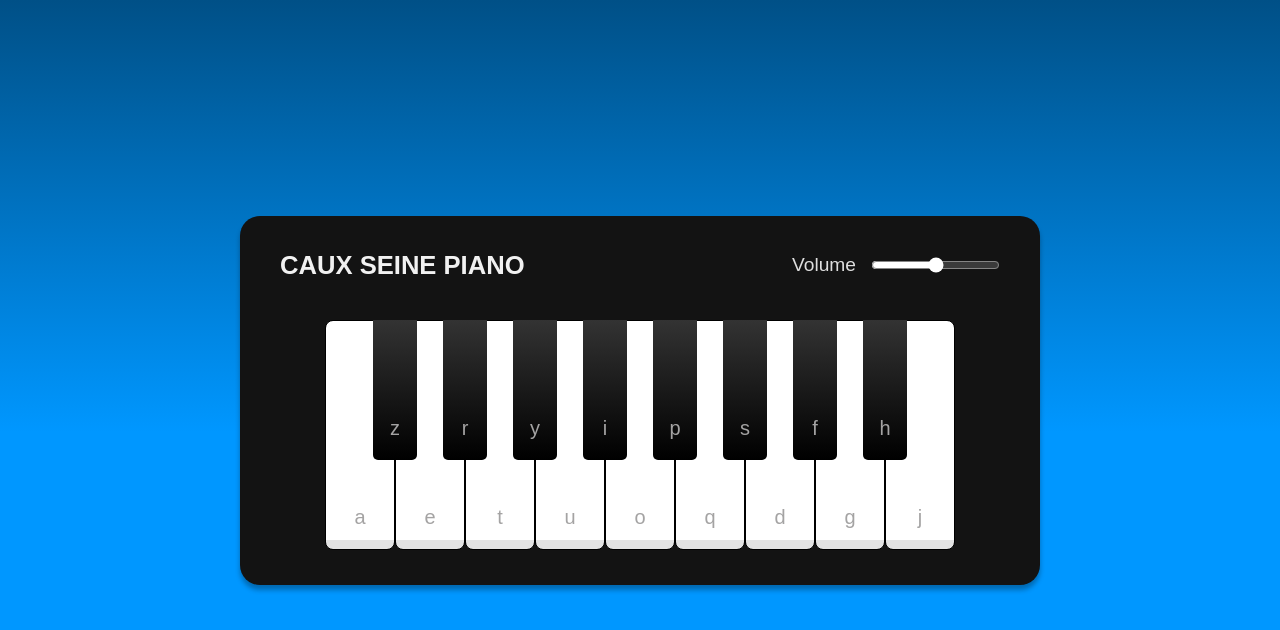
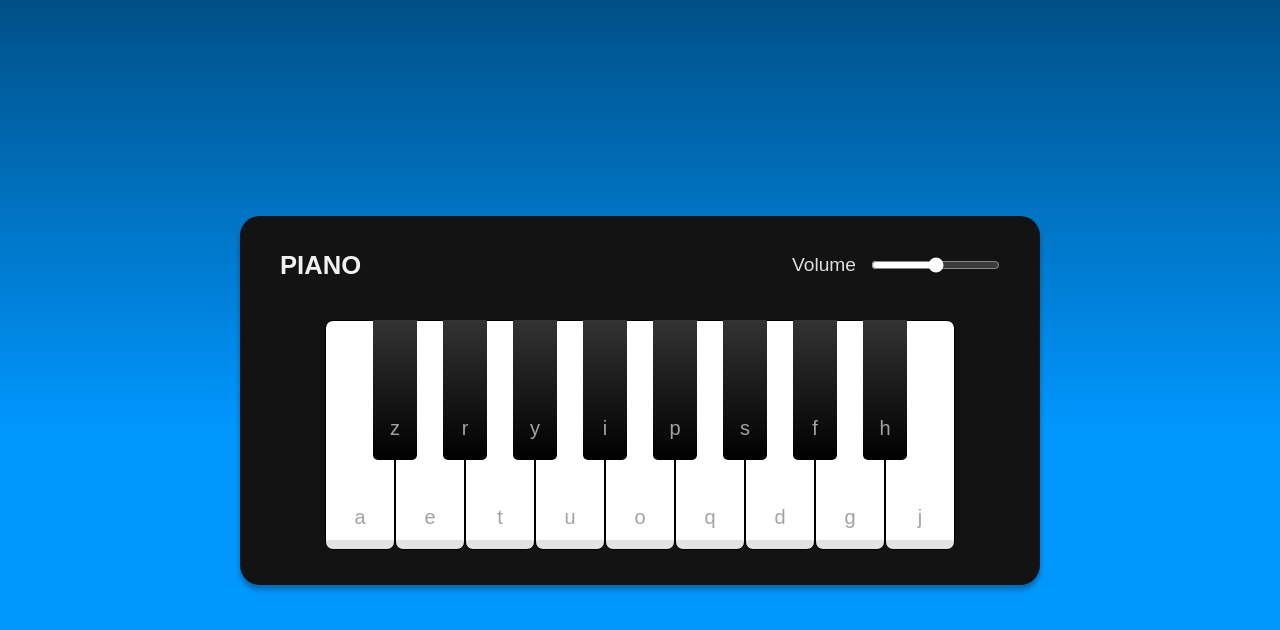
Before and after one commit to AllanDHS/clavier, a plain HTML site: page index.html in a window 1280 px wide. Drawn offline with Linux system fonts and the light colour scheme.

Commit message:
ChangementNom

```diff
--- a/index.html
+++ b/index.html
@@ -12,7 +12,7 @@
 
   <div class="container">
     <header>
-      <h2>Caux Seine Piano</h2>
+      <h2>Piano</h2>
       <div class="column volume">
         <span>Volume</span>
         <input type="range" min="0" max="1" value="0.5" step="any">
```
